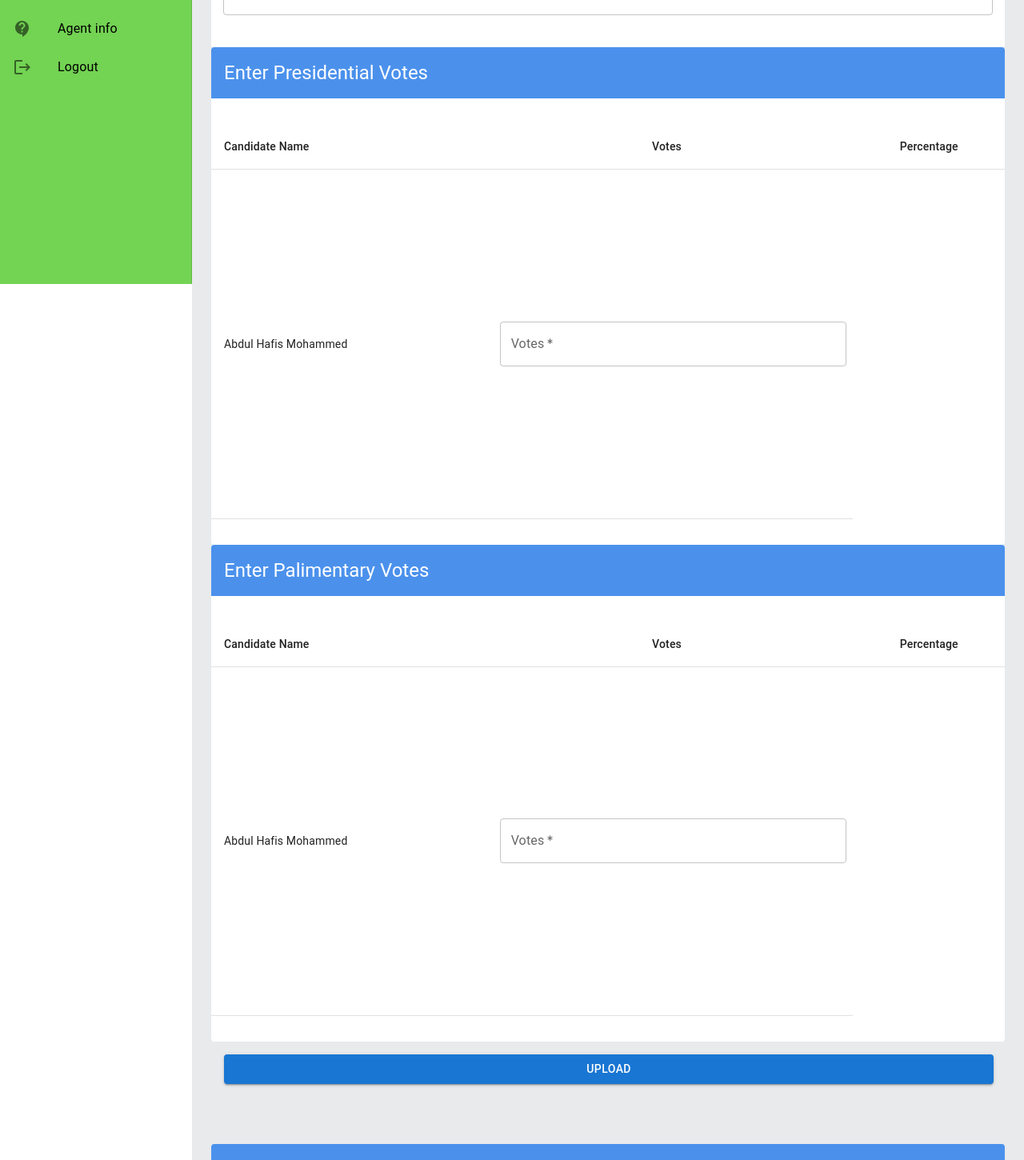
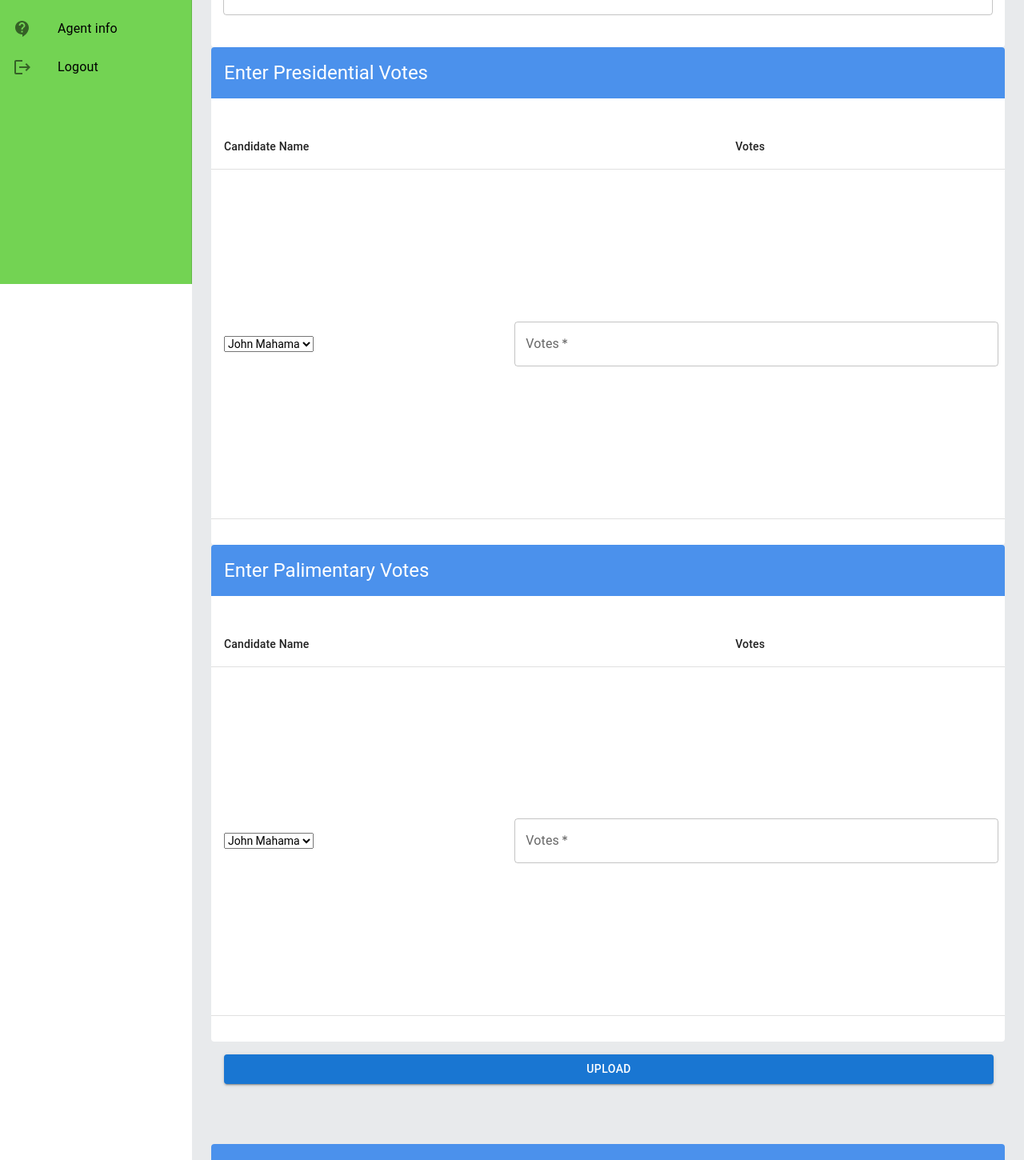
Before and after one commit to Shykid1/manhyia-north-live, a React (Vite) app in the folder client/: page /dashboard/votes in a window 1280 px wide. Shown: the part 445-1895 px from the top of the page at 80% size. Built offline with nearby package versions, Linux system fonts and the light colour scheme; sample sign-in values are in the browser's storage.

Commit message:
Update candidate selection in AgentForms component

```diff
--- a/client/src/views/Dashboard/Forms/AgentForms.jsx
+++ b/client/src/views/Dashboard/Forms/AgentForms.jsx
@@ -118,12 +118,17 @@ function AgentForms() {
                 <TableRow>
                   <TableCell>Candidate Name</TableCell>
                   <TableCell align="center">Votes</TableCell>
-                  <TableCell align="center">Percentage</TableCell>
                 </TableRow>
               </TableHead>
               <TableBody>
                 <TableRow>
-                  <TableCell>Abdul Hafis Mohammed</TableCell>
+                  <TableCell>
+                    <select>
+                      <option value="John Mahama">John Mahama</option>
+                      <option value="Nana Addo">Nana Addo</option>
+                      <option value="Akuffo Addo">Akuffo Addo</option>
+                    </select>
+                  </TableCell>
                   <TableCell>
                     <TextField
                       id="outlined-electoralame-input"
@@ -168,12 +173,17 @@ function AgentForms() {
                 <TableRow>
                   <TableCell>Candidate Name</TableCell>
                   <TableCell align="center">Votes</TableCell>
-                  <TableCell align="center">Percentage</TableCell>
                 </TableRow>
               </TableHead>
               <TableBody>
                 <TableRow>
-                  <TableCell>Abdul Hafis Mohammed</TableCell>
+                  <TableCell>
+                    <select>
+                      <option value="John Mahama">John Mahama</option>
+                      <option value="Nana Addo">Nana Addo</option>
+                      <option value="Akuffo Addo">Akuffo Addo</option>
+                    </select>
+                  </TableCell>
                   <TableCell>
                     <TextField
                       id="outlined-electoralame-input"
```
